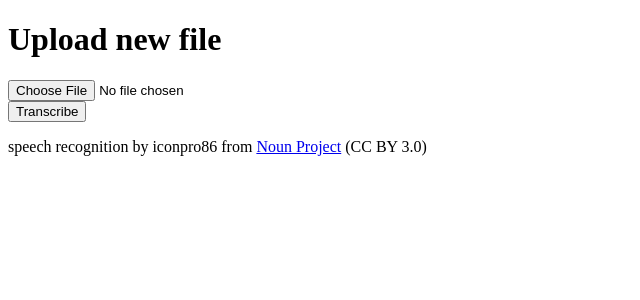
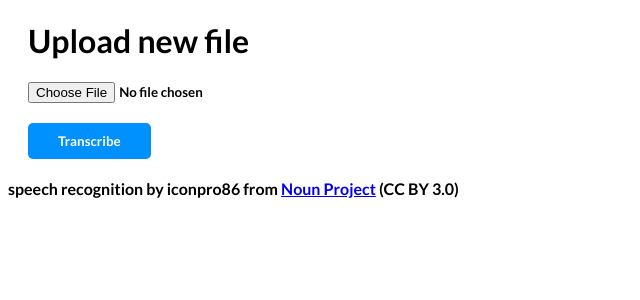
Before and after one commit to nyle-arora/audio-tones, a Flask app: page / in a window 1280 px wide. Shown: the top 300 px of the page, without its empty margins (0-640 px from the left). Run offline with Flask 3, Linux system fonts and the light colour scheme.

Commit message:
basic styling

```diff
--- /dev/null
+++ b/static/styles/index.css
@@ -0,0 +1,29 @@
+h1, p, input {
+    font-family: 'Lato', sans-serif;
+}
+
+#speechContainer {
+    margin: 20px;
+}
+
+#submitButton {
+    background-color: #0191FE;
+    color: white;
+    border-radius: 5px;
+    border: none;
+    padding: 10px 30px;
+    margin-top: 20px;
+}
+
+#submitButton:hover {
+    cursor: pointer;
+}
+
+#speechTranscriptContainer {
+    margin-top: 20px;
+}
+
+#speechText {
+    font-size: 15px;
+    width: 500px;
+}
--- a/templates/index.html
+++ b/templates/index.html
@@ -3,6 +3,10 @@
     <head>
         <meta charset="UTF-8">
         <title>Speech Recognition App</title>
+        <link rel="preconnect" href="https://fonts.googleapis.com">
+        <link rel="preconnect" href="https://fonts.gstatic.com" crossorigin>
+        <link href="https://fonts.googleapis.com/css2?family=Lato:wght@700&display=swap" rel="stylesheet">
+        <link rel="stylesheet" href="{{url_for('static', filename='styles/index.css')}}">
     </head>
     <body>
         <div id="speechContainer">
@@ -10,13 +14,14 @@
             <form method="post" enctype="multipart/form-data">
                 <input type="file" name="file">
                 <br>
-                <input type="submit" value="Transcribe"/>
+                <input type="submit" id="submitButton" value="Transcribe"/>
             </form>
 
+            <!-- jinja python logic for making sure transcript exists -->
             {% if transcript != "" %}
             <div id="speechTranscriptContainer">
                 <h1>Transcript</h1>
-                <p>{{transcript}}</p>
+                <p id="speechText">{{transcript}}</p>
             </div>
             {% endif %}
 
```
